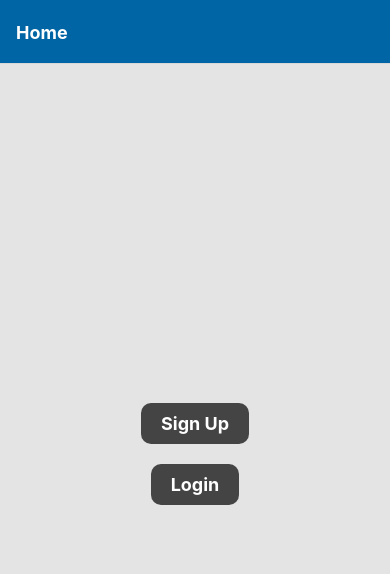
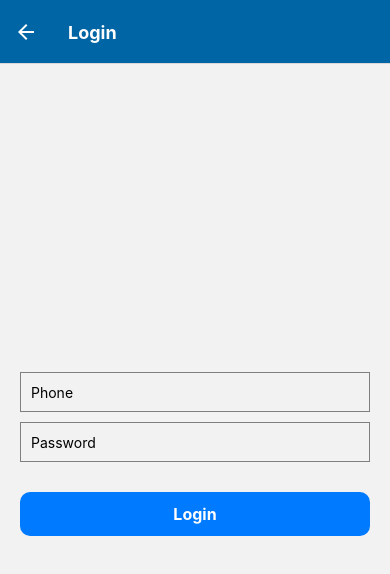
Before and after one commit to anikgvsu/buddybites, a React Native app: screen /Login in a window 390 px wide. Before the commit this address had no page. Shown: the top 574 px of the page. Built offline with nearby package versions, Linux system fonts and the light colour scheme.

Commit message:
Demo LoginScreen added

```diff
--- a/App.js
+++ b/App.js
@@ -7,6 +7,7 @@ import {
 
 import LandingScreen from "./screens/LandingScreen";
 import SignUpScreen from "./screens/SignUpScreen";
+import LoginScreen from "./screens/LoginScreen";
 import { NavigationContainer } from "@react-navigation/native";
 import React from "react";
 import { createNativeStackNavigator } from "@react-navigation/native-stack";
@@ -19,6 +20,7 @@ export default function App() {
       <Stack.Navigator screenOptions={navStyling}>
         <Stack.Screen name="Home" component={LandingScreen} />
         <Stack.Screen name="SignUp" component={SignUpScreen} />
+        <Stack.Screen name="Login" component={LoginScreen} />
       </Stack.Navigator>
     </NavigationContainer>
   );
--- a/screens/LandingScreen.js
+++ b/screens/LandingScreen.js
@@ -10,6 +10,7 @@ const LandingScreen = () => {
   };
 
   const handleLoginPress = () => {
+    navigation.navigate('Login');
   };
 
   return (
--- /dev/null
+++ b/screens/LoginScreen.js
@@ -0,0 +1,60 @@
+import React, { useState } from 'react';
+import { View, TextInput, StyleSheet, Text, TouchableOpacity } from 'react-native';
+
+const LoginScreen = ({ navigation }) => {
+  const [phone, setPhone] = useState('');
+  const [password, setPassword] = useState('');
+
+  const handleLogin = () => {
+  };
+
+  return (
+    <View style={styles.container}>
+      <TextInput
+        style={styles.input}
+        placeholder="Phone"
+        value={phone}
+        onChangeText={setPhone}
+      />
+      <TextInput
+        style={styles.input}
+        placeholder="Password"
+        value={password}
+        onChangeText={setPassword}
+        secureTextEntry
+      />
+      <TouchableOpacity style={styles.button} onPress={handleLogin}>
+        <Text style={styles.buttonText}>Login</Text>
+      </TouchableOpacity>
+    </View>
+  );
+};
+
+const styles = StyleSheet.create({
+  container: {
+    flex: 1,
+    justifyContent: 'center',
+    paddingHorizontal: 20,
+  },
+  input: {
+    height: 40,
+    borderColor: 'gray',
+    borderWidth: 1,
+    marginBottom: 10,
+    paddingHorizontal: 10,
+  },
+  button: {
+    backgroundColor: '#007AFF',
+    borderRadius: 10,
+    paddingVertical: 12,
+    marginTop: 20,
+    alignItems: 'center',
+  },
+  buttonText: {
+    color: 'white',
+    fontSize: 16,
+    fontWeight: 'bold',
+  },
+});
+
+export default LoginScreen;
```
